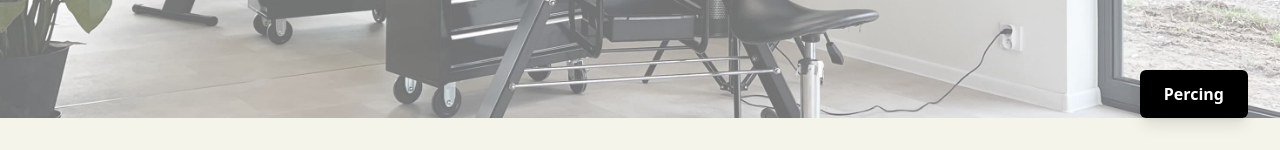
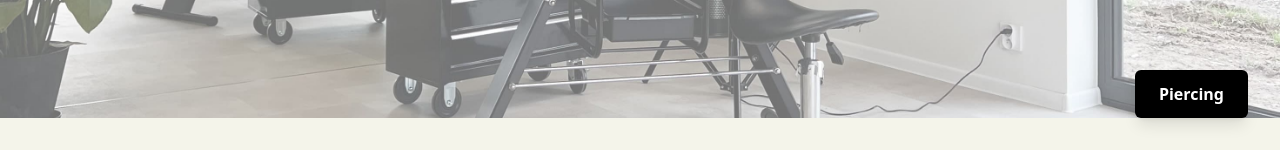
Before and after one commit to Jarek-Dzwolak/StudioSen, a React (Create React App) app: page / in a window 1280 px wide. Shown: the part 650-800 px from the top of the page. Built offline with nearby package versions, Linux system fonts and the light colour scheme.

Commit message:
piercing

```diff
--- a/src/components/FloatingButton.jsx
+++ b/src/components/FloatingButton.jsx
@@ -4,7 +4,7 @@ import { Link, useLocation } from "react-router-dom";
 const FloatingButton = () => {
   const location = useLocation();
   const [isPercingPage, setIsPercingPage] = useState(
-    location.pathname === "/percing"
+    location.pathname === "/piercing"
   );
 
   // Aktualizuj stan przy każdej zmianie lokalizacji
@@ -15,10 +15,10 @@ const FloatingButton = () => {
   return (
     <div className="fixed bottom-8 right-8 z-50">
       <Link
-        to={isPercingPage ? "/" : "/percing"}
+        to={isPercingPage ? "/" : "/piercing"}
         className="block px-6 py-3 bg-black text-white rounded-md font-bold shadow-lg hover:bg-gray-800 hover:shadow-xl transition-all duration-300 transform hover:-translate-y-1"
       >
-        {isPercingPage ? "Tatuaże" : "Percing"}
+        {isPercingPage ? "Tatuaże" : "Piercing"}
       </Link>
     </div>
   );
--- a/src/components/PricingPercing.jsx
+++ b/src/components/PricingPercing.jsx
@@ -45,7 +45,7 @@ const PricingPercing = () => {
               <div className="mt-6 border-t pt-6">
                 <div className="flex justify-between items-center">
                   <span className="text-xl font-bold">Cena:</span>
-                  <span className="text-xl font-bold">110-140 zł</span>
+                  <span className="text-xl font-bold">110-150 zł</span>
                 </div>
                 <ul className="mt-4 text-gray-600 text-sm space-y-1">
                   <li>* Cena zawiera wysokiej jakości tytanowy kolczyk.</li>
```
